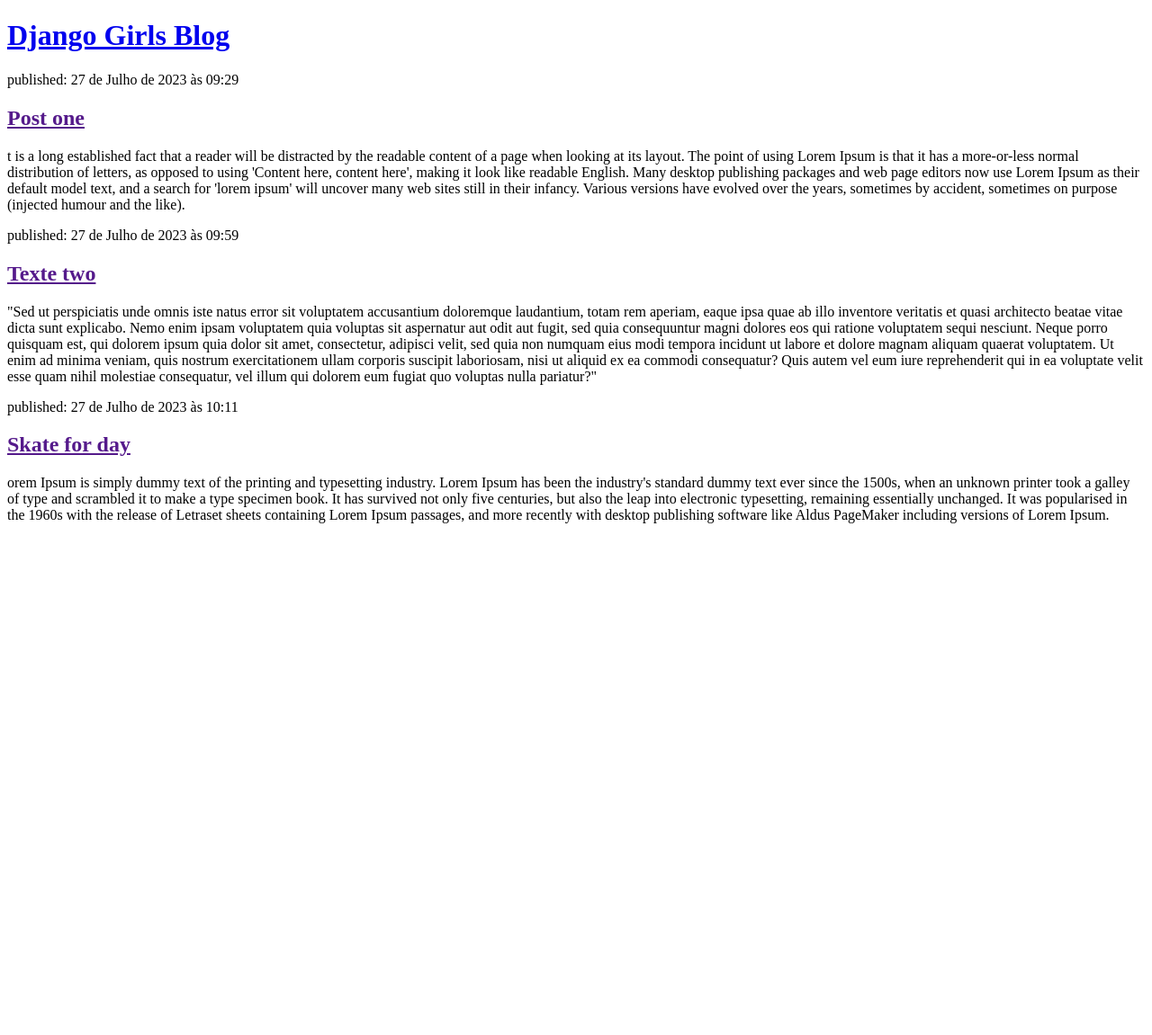
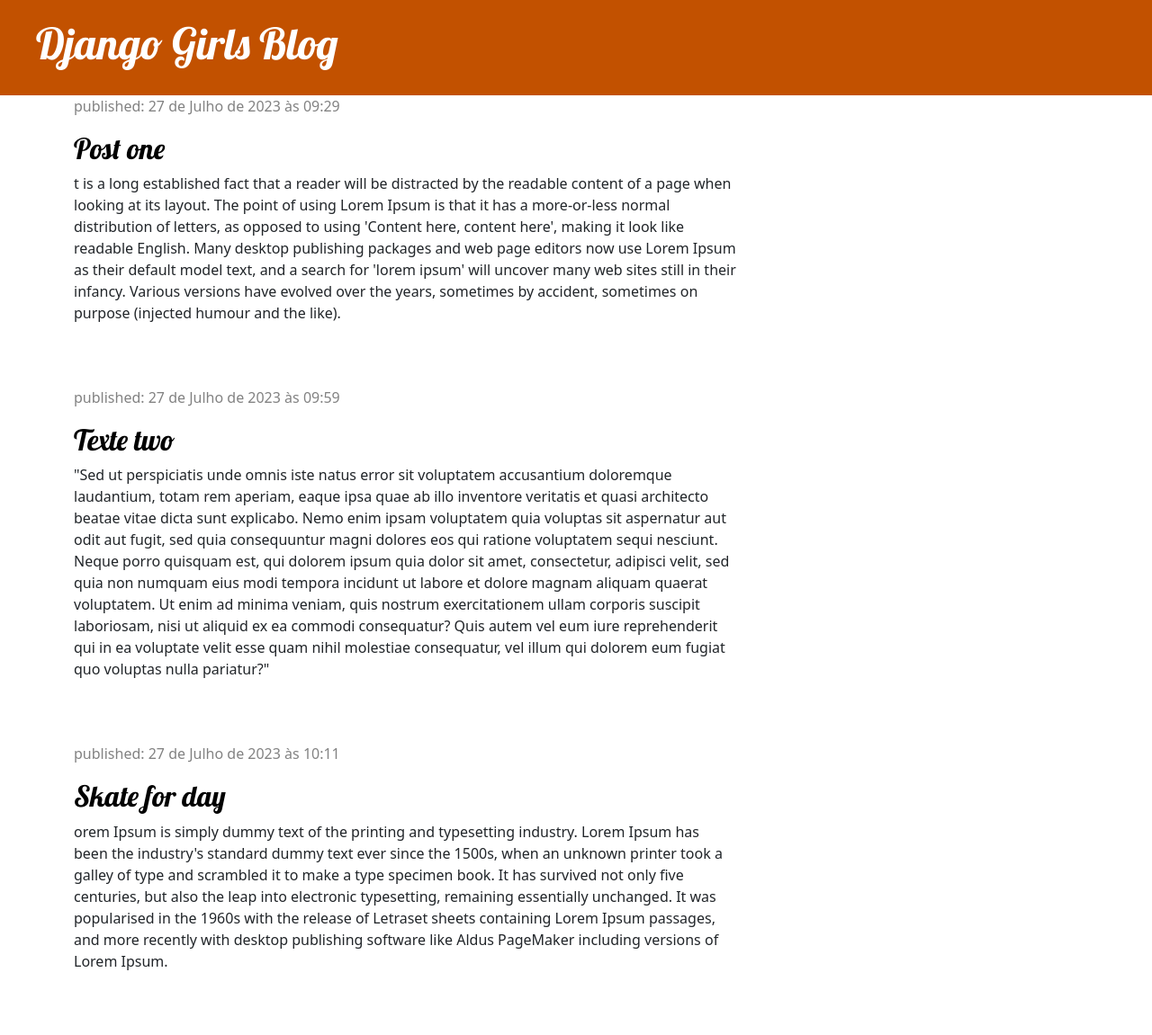
Before and after one commit to kauaDev22/my-first-blog, a Django app: page / in a window 1280 px wide. Shown: the whole page at 90% size. Before the commit the page ends 582 px from the top, so only its background shows below. Run offline with Django 4.2, Linux system fonts and the light colour scheme; data comes from the database, SQL or seed files in the repository; both versions use the stored data as it was after the commit.

Commit message:
The html and css/bootstrap added

```diff
--- /dev/null
+++ b/blog/static/css/blog.css
@@ -0,0 +1,62 @@
+.page-header {
+    background-color: #C25100;
+    margin-top: 0;
+    padding: 20px 20px 20px 40px;
+}
+
+.page-header h1, .page-header h1 a, .page-header h1 a:visited, .page-header h1 a:active {
+    color: #ffffff;
+    font-size: 36pt;
+    text-decoration: none;
+}
+
+.content {
+    margin-left: 40px;
+}
+
+h1, h2, h3, h4 {
+    font-family: 'Lobster', cursive;
+}
+
+.date {
+    color: #828282;
+}
+
+.save {
+    float: right;
+}
+
+.post-form textarea, .post-form input {
+    width: 100%;
+}
+
+.top-menu, .top-menu:hover, .top-menu:visited {
+    color: #ffffff;
+    float: right;
+    font-size: 26pt;
+    margin-right: 20px;
+}
+
+.post {
+    margin-bottom: 70px;
+}
+
+.post h2 a, .post h2 a:visited {
+    color: #000000;
+}
+
+a:link {
+    text-decoration: none;
+}
+
+a:visited {
+    text-decoration: none;
+}
+
+a:hover {
+    text-decoration: none;
+}
+
+a:active {
+    text-decoration: none;
+}
--- a/blog/templates/blog/post_list.html
+++ b/blog/templates/blog/post_list.html
@@ -1,20 +1,40 @@
-<!DOCTYPE html>
-<html>
+{% load static %}
+<!doctype html>
+<html lang="pt-br">
   <head>
-        <title>Django Girls blog</title>
+    <meta charset="utf-8">
+    <meta name="viewport" content="width=device-width, initial-scale=1">
+    <link href="//fonts.googleapis.com/css?family=Lobster&subset=latin,latin-ext" rel="stylesheet" type="text/css">
+    <link rel="stylesheet" href="{% static 'css/blog.css' %}">
+    <link href="https://cdn.jsdelivr.net/npm/bootstrap@5.0.2/dist/css/bootstrap.min.css" rel="stylesheet" integrity="sha384-EVSTQN3/azprG1Anm3QDgpJLIm9Nao0Yz1ztcQTwFspd3yD65VohhpuuCOmLASjC" crossorigin="anonymous">
   </head>
   <body>
 
-        <div>
+    <div class="page-header">
         <h1><a href="/">Django Girls Blog</a></h1>
     </div>
 
+    <div class="content container">
+        <div class="row">
+            <div class="col-md-8">
                 {% for post in posts %}
-            <div>
+                    <div class="post">
+                        <div class="date">
                             <p>published: {{ post.published_date }}</p>
+                        </div>
                         <h2><a href="">{{ post.title }}</a></h2>
                         <p>{{ post.text|linebreaksbr }}</p>
                     </div>
                 {% endfor %}
+            </div>
+        </div>
+    </div>
+
+
+
+
+
+
+    <script src="https://cdn.jsdelivr.net/npm/bootstrap@5.0.2/dist/js/bootstrap.bundle.min.js" integrity="sha384-MrcW6ZMFYlzcLA8Nl+NtUVF0sA7MsXsP1UyJoMp4YLEuNSfAP+JcXn/tWtIaxVXM" crossorigin="anonymous"></script>
   </body>
 </html>
```
Also changed, not shown: db.sqlite3. Lines whose indentation alone changed are shown as unchanged.
